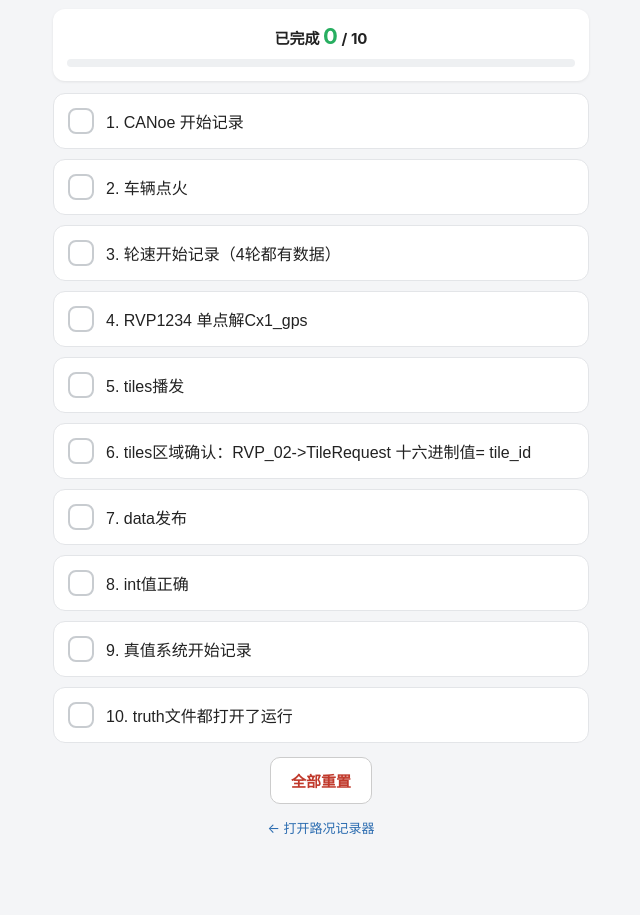
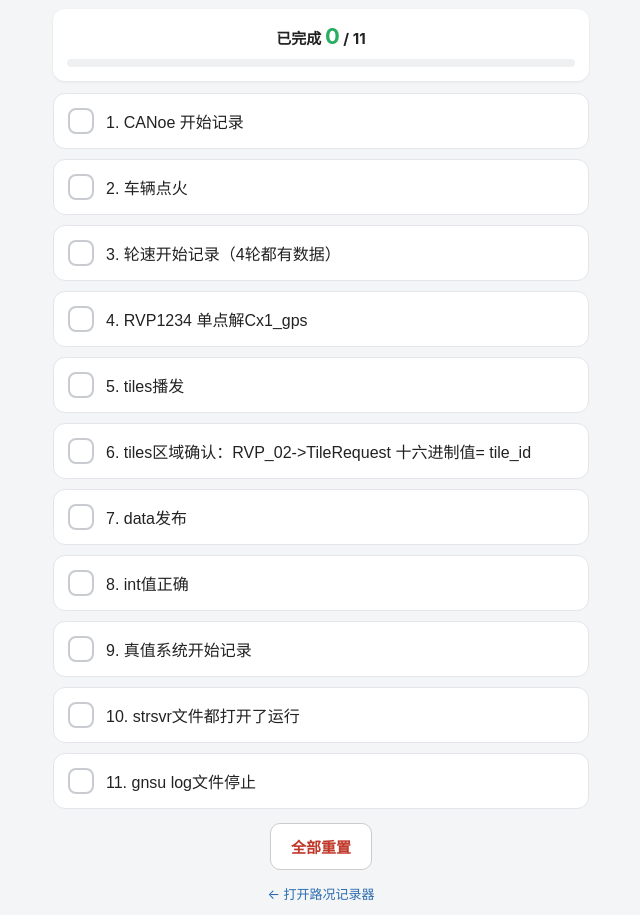
Before and after one commit to XFive15/RoadRecorder-Web, a plain HTML site: page checklist.html in a window 1280 px wide. Shown: the part 75-990 px from the top of the page, without its empty margins (319-959 px from the left). Before the commit the page ends 924 px from the top, so only its background shows below. Drawn offline with Linux system fonts and the light colour scheme.

Commit message:
Update checklist items in checklist.html

```diff
--- a/checklist.html
+++ b/checklist.html
@@ -67,7 +67,8 @@
     'data发布',
     'int值正确',
     '真值系统开始记录',
-    'truth文件都打开了运行',
+    'strsvr文件都打开了运行',
+    'gnsu log文件停止',
   ];
   const STORAGE_KEY = 'checklist_v1';
 
```
